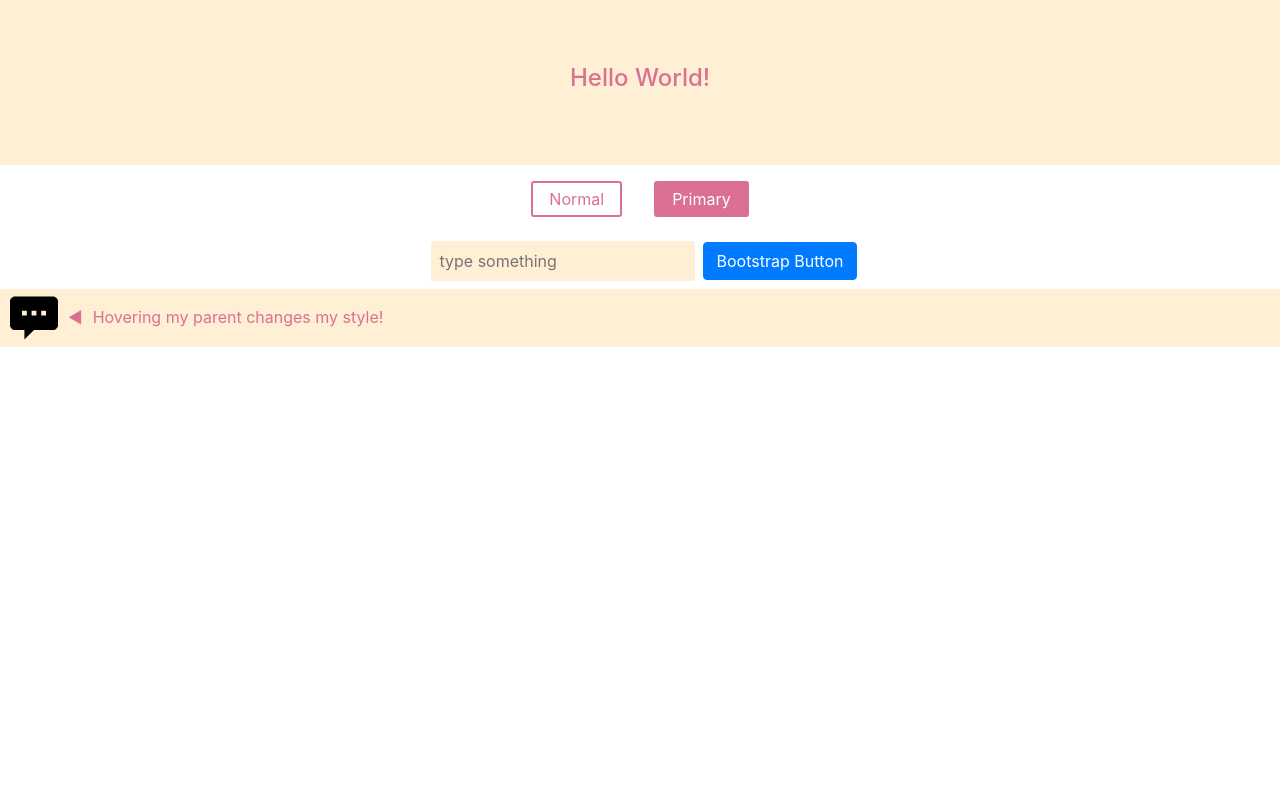
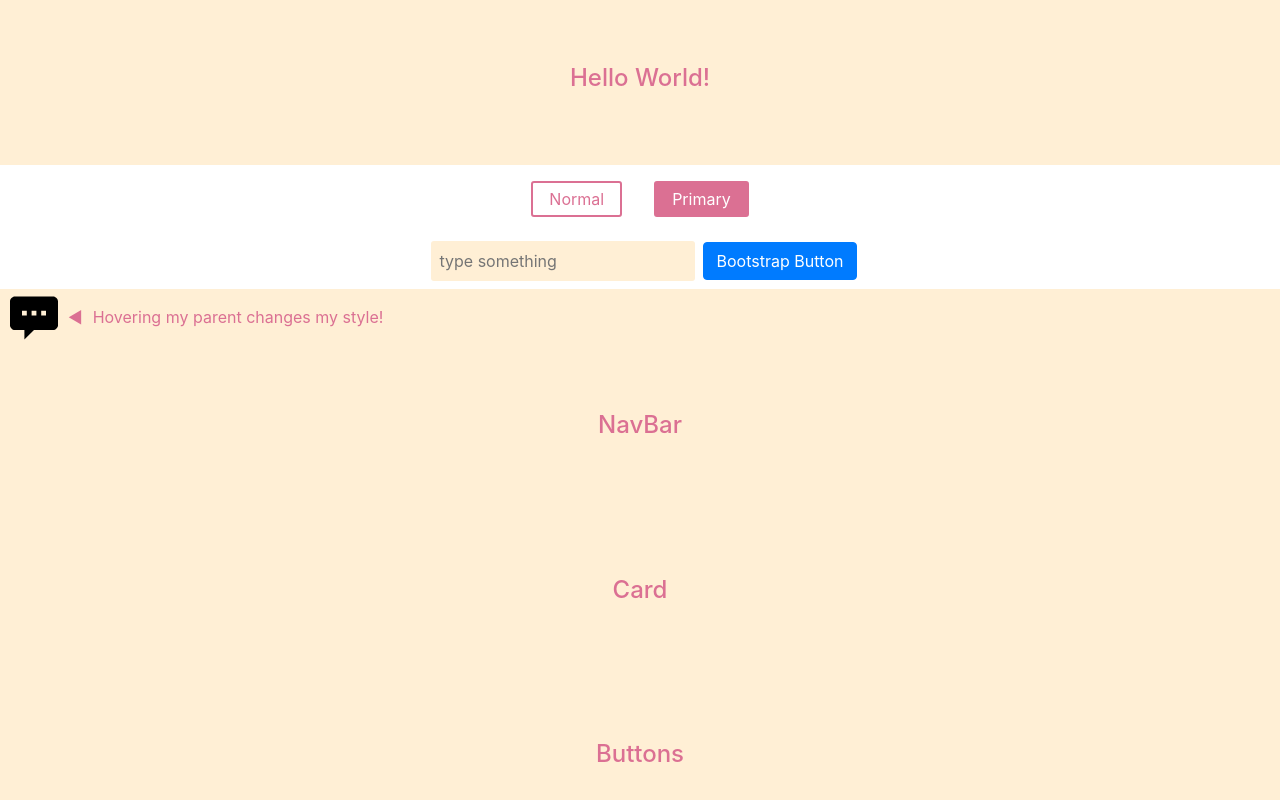
Before and after one commit to devalparikh/BusiCard, a React (Create React App) app in the folder frontend/: page / in a window 1280 px wide. Shown: the top 800 px of the page. Built offline with nearby package versions, Linux system fonts and the light colour scheme.

Commit message:
template for component playground

```diff
--- a/frontend/src/containers/Playground.tsx
+++ b/frontend/src/containers/Playground.tsx
@@ -16,7 +16,7 @@ function Playground(props: iPlayground) {
 
     // Create a Wrapper component that'll render a <section> tag with some styles
     const Wrapper = styled.section`
-    padding: 4em;
+    padding: 4em 0 4em 0;
     background: papayawhip;
     `;
 
@@ -44,7 +44,7 @@ function Playground(props: iPlayground) {
     border-radius: 3px;
     `;
 
-    const Wrapper2 = styled.section`
+    const CenterWrapper = styled.section`
     display: flex;
     align-items: center;
     justify-content: center;
@@ -82,21 +82,36 @@ function Playground(props: iPlayground) {
 
     return (
         <div className="App">
+            {/* Example Components */}
             <Wrapper>
                 <Title> Hello World! </Title>
             </Wrapper>
             <Button>Normal</Button>
             <Button primary>Primary</Button>
-            <Wrapper2>
+            <CenterWrapper>
                 <Input placeholder="type something" />
                 <BootstrapButton>Bootstrap Button</BootstrapButton>
-            </Wrapper2>
+            </CenterWrapper>
             <Link href="#">
                 <Icon viewBox="0 0 20 20">
                     <path d="M10 15h8c1 0 2-1 2-2V3c0-1-1-2-2-2H2C1 1 0 2 0 3v10c0 1 1 2 2 2h4v4l4-4zM5 7h2v2H5V7zm4 0h2v2H9V7zm4 0h2v2h-2V7z" />
                 </Icon>
                 <Label>Hovering my parent changes my style!</Label>
             </Link>
+            {/* Components we built so far */}
+            <Wrapper>
+                <Title> NavBar </Title>
+                {/* put navbar here */}
+            </Wrapper>
+            <Wrapper>
+                <Title> Card </Title>
+                {/* put card here */}
+            </Wrapper>
+            <Wrapper>
+                <Title> Buttons </Title>
+                {/* put buttons here */}
+            </Wrapper>
+
         </div>
     );
 }
```
